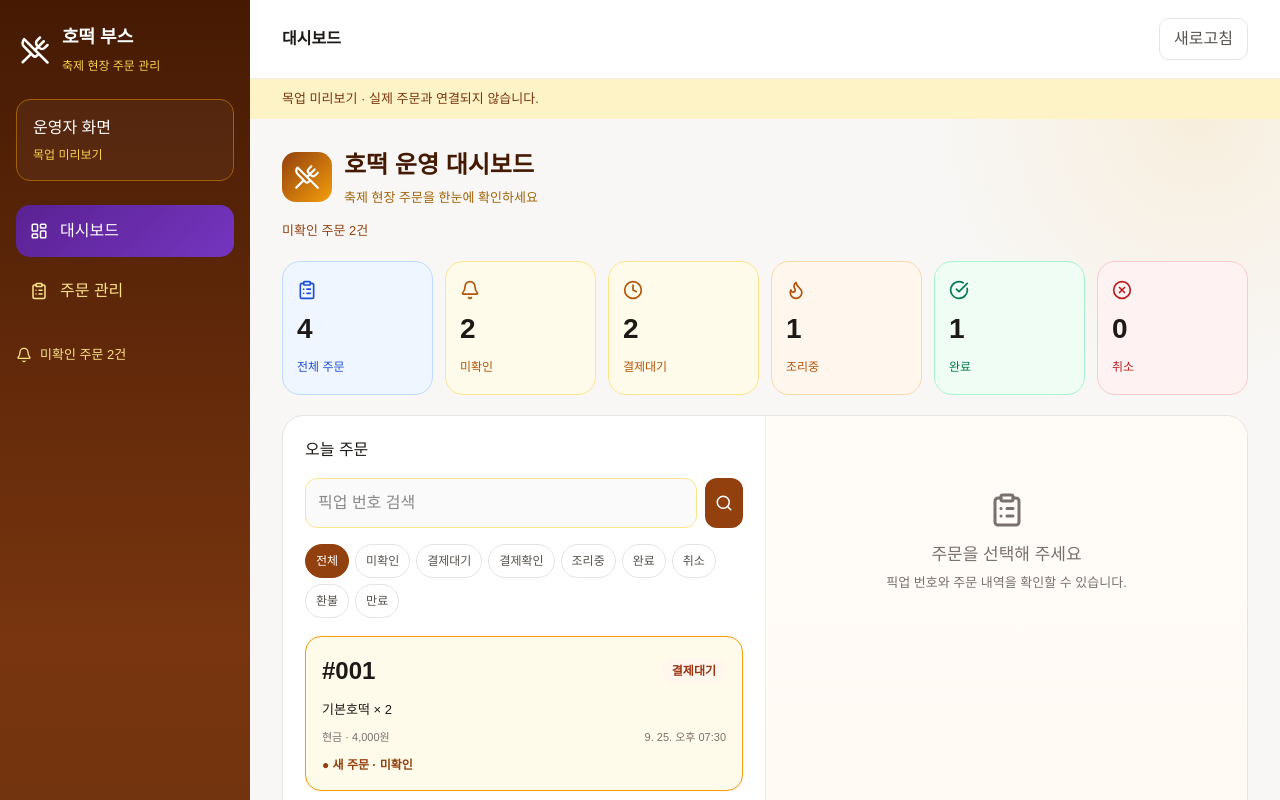
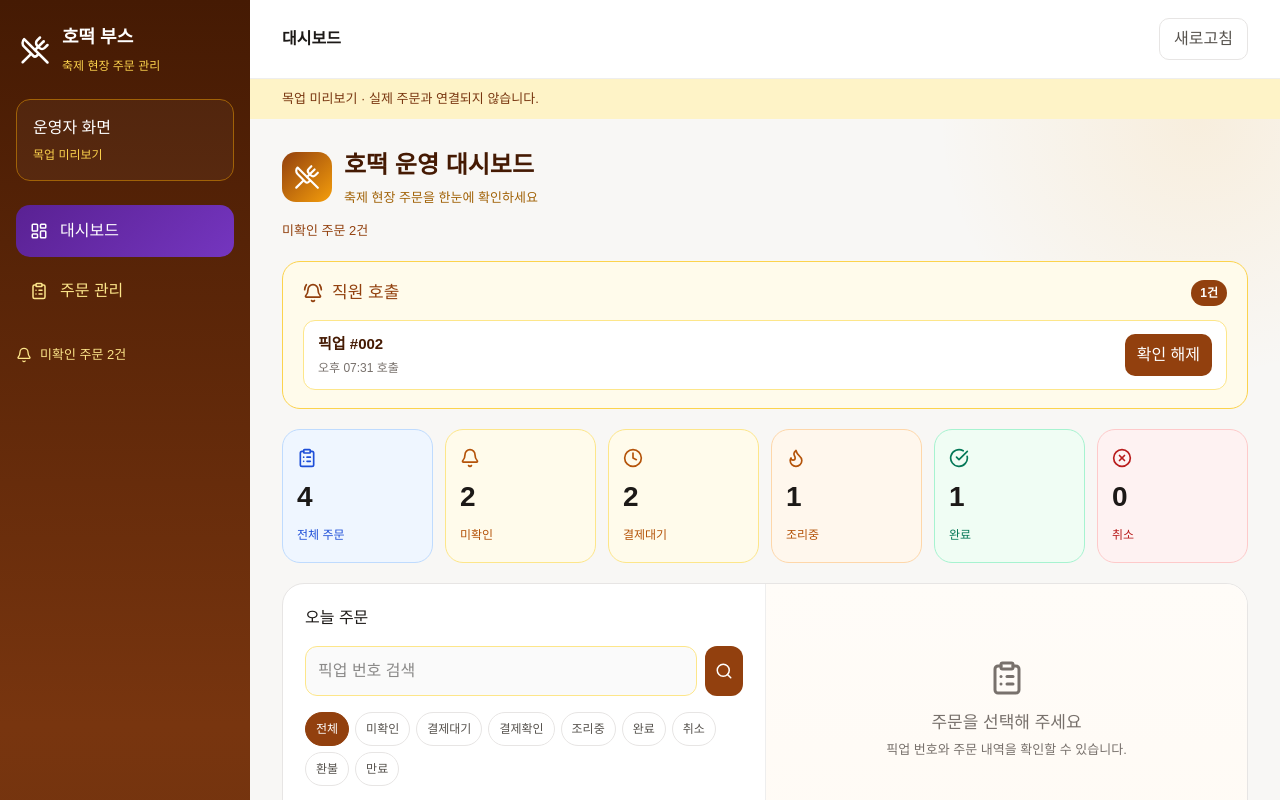
Before and after one commit to ssong2332/2026-PyeongTaek-Univ.-Festival-Payments, a Next.js app: page /dev/admin in a window 1280 px wide. Shown: the top 800 px of the page. Built offline with nearby package versions, Linux system fonts and the light colour scheme.

Commit message:
feat(T-27): add admin staff call alert panel

```diff
--- /dev/null
+++ b/src/components/admin/CallAlertsPanel.module.css
@@ -0,0 +1,14 @@
+.panel { margin:20px 0; padding:18px 20px; border:1px solid #fcd34d; border-radius:18px; background:#fffbeb; }
+.heading { display:flex; align-items:center; gap:9px; color:#92400e; }
+.heading h2 { margin:0; font-size:17px; }
+.count { margin-left:auto; padding:4px 9px; border-radius:999px; background:#92400e; color:white; font-size:12px; font-weight:700; }
+.empty { margin:14px 0 0; color:#78716c; font-size:13px; }
+.list { display:grid; gap:10px; list-style:none; margin:14px 0 0; padding:0; }
+.item { display:flex; align-items:center; justify-content:space-between; gap:14px; padding:12px 14px; border:1px solid #fde68a; border-radius:12px; background:white; }
+.item strong { display:block; font-size:15px; color:#451a03; }
+.item time { display:block; margin-top:3px; color:#78716c; font-size:12px; }
+.item button { flex-shrink:0; padding:9px 12px; border:0; border-radius:10px; background:#92400e; color:white; font:inherit; font-size:13px; font-weight:700; cursor:pointer; }
+.item button:disabled { opacity:.6; cursor:wait; }
+.item button:focus-visible { outline:3px solid #7c3aed; outline-offset:3px; }
+.error { margin:6px 0 0; color:#b91c1c; font-size:12px; }
+@media(max-width:640px) { .panel { padding:16px; } .item { align-items:stretch; flex-direction:column; } .item button { width:100%; } }
--- /dev/null
+++ b/src/components/admin/CallAlertsPanel.tsx
@@ -0,0 +1,58 @@
+"use client";
+
+import { useState } from "react";
+import { BellRing } from "lucide-react";
+import styles from "./CallAlertsPanel.module.css";
+
+export interface StaffCallAlert {
+    id: string;
+    pickupNumber: number;
+    createdAt: string;
+    acknowledgedAt: string | null;
+}
+
+export interface CallAlertsPanelProps {
+    alerts: StaffCallAlert[];
+    onAcknowledge: (id: string) => Promise<void>;
+}
+
+export function CallAlertsPanel({ alerts, onAcknowledge }: CallAlertsPanelProps) {
+    const [pendingId, setPendingId] = useState<string | null>(null);
+    const [confirmedIds, setConfirmedIds] = useState<string[]>([]);
+    const [errorId, setErrorId] = useState<string | null>(null);
+    const active = alerts.filter(alert => alert.acknowledgedAt === null && !confirmedIds.includes(alert.id));
+
+    async function acknowledge(id: string) {
+        if (pendingId !== null) return;
+        setPendingId(id);
+        setErrorId(null);
+        try {
+            await onAcknowledge(id);
+            setConfirmedIds(previous => [...previous, id]);
+        } catch {
+            setErrorId(id);
+        } finally {
+            setPendingId(null);
+        }
+    }
+
+    return <section className={styles.panel} aria-labelledby="staff-call-heading">
+        <div className={styles.heading}>
+            <BellRing aria-hidden="true" size={20} />
+            <h2 id="staff-call-heading">직원 호출</h2>
+            <span className={styles.count} aria-label={`확인 대기 ${active.length}건`}>{active.length}건</span>
+        </div>
+        {active.length === 0 ? <p className={styles.empty}>확인할 직원 호출이 없습니다.</p> :
+            <ul className={styles.list}>{active.map(alert => <li key={alert.id} className={styles.item}>
+                <div>
+                    <strong>픽업 #{String(alert.pickupNumber).padStart(3, "0")}</strong>
+                    <time dateTime={alert.createdAt}>{new Date(alert.createdAt).toLocaleTimeString("ko-KR", { timeZone: "Asia/Seoul", hour: "2-digit", minute: "2-digit" })} 호출</time>
+                    {errorId === alert.id && <p className={styles.error} role="alert">확인 처리에 실패했습니다. 다시 시도해 주세요.</p>}
+                </div>
+                <button type="button" onClick={() => void acknowledge(alert.id)} disabled={pendingId !== null}
+                    aria-label={`픽업 ${String(alert.pickupNumber).padStart(3, "0")} 직원 호출 확인`}>
+                    {pendingId === alert.id ? "처리 중…" : "확인 해제"}
+                </button>
+            </li>)}</ul>}
+    </section>;
+}
--- a/src/components/admin/OrderDashboard.tsx
+++ b/src/components/admin/OrderDashboard.tsx
@@ -3,6 +3,7 @@
 import { useRef, useState, type FormEvent } from "react";
 import { Bell, CheckCircle, ClipboardList, Clock, Flame, LayoutDashboard, Search, UtensilsCrossed, XCircle } from "lucide-react";
 import type { AdminOrderDto, OrderStatus } from "@/lib/dto/adminOrder";
+import { CallAlertsPanel, type StaffCallAlert } from "./CallAlertsPanel";
 import styles from "./OrderDashboard.module.css";
 
 const LABELS: Record<OrderStatus, string> = {
@@ -24,13 +25,15 @@ export interface OrderDashboardProps {
     isLoading?: boolean;
     error?: string | null;
     preview?: boolean;
+    callAlerts?: StaffCallAlert[];
+    onAcknowledgeCall?: (id: string) => Promise<void>;
     onReload: () => Promise<void>;
     onAcknowledge: (id: string) => Promise<void>;
     onSearch: (pickupNumber: number) => Promise<AdminOrderDto[]>;
 }
 
 export function OrderDashboard({ orders, isLoading = false, error, preview = false,
-    onReload, onAcknowledge, onSearch }: OrderDashboardProps) {
+    callAlerts, onAcknowledgeCall, onReload, onAcknowledge, onSearch }: OrderDashboardProps) {
     const [page, setPage] = useState<"dashboard" | "orders">("dashboard");
     const [filter, setFilter] = useState<Filter>("all");
     const [query, setQuery] = useState("");
@@ -120,6 +123,8 @@ export function OrderDashboard({ orders, isLoading = false, error, preview = fal
                     <h1>{page === "dashboard" ? "호떡 운영 대시보드" : "현장 주문판"}</h1><p>축제 현장 주문을 한눈에 확인하세요</p></div></div>
                 <p role="status" className={styles.notice}>{notice || `미확인 주문 ${unacknowledged}건`}</p>
                 {(error || actionError) && <div role="alert" className={styles.error}>{actionError || "주문을 불러오지 못했습니다. 새로고침해 주세요."}</div>}
+                {page === "dashboard" && callAlerts && onAcknowledgeCall &&
+                    <CallAlertsPanel alerts={callAlerts} onAcknowledge={onAcknowledgeCall} />}
                 {page === "dashboard" && <section className={styles.stats} aria-label="오늘 주문 요약">
                     {stats.map(s => <button key={s.label} className={styles.stat} onClick={() => { setPage("orders"); setFilter(s.filter); clearSearch(); }}>
                         <s.icon size={20} /><strong>{isLoading ? "—" : s.value}</strong><span>{s.label}</span></button>)}
--- a/src/features/admin/DashboardPreview.tsx
+++ b/src/features/admin/DashboardPreview.tsx
@@ -2,6 +2,7 @@
 
 import { useRef, useState } from "react";
 import { OrderDashboard } from "@/components/admin/OrderDashboard";
+import type { StaffCallAlert } from "@/components/admin/CallAlertsPanel";
 import type { AdminOrderDto } from "@/lib/dto/adminOrder";
 
 export function makePreviewOrders(): AdminOrderDto[] {
@@ -21,9 +22,14 @@ export function makePreviewOrders(): AdminOrderDto[] {
 }
 export function DashboardPreview() {
     const [orders, setOrders] = useState(makePreviewOrders);
+    const [callAlerts, setCallAlerts] = useState<StaffCallAlert[]>([
+        { id: "preview-call-1", pickupNumber: 2, createdAt: "2026-09-25T10:31:00.000Z", acknowledgedAt: null },
+    ]);
     const current = useRef(orders);
     function replace(next: AdminOrderDto[]) { current.current = next; setOrders(next); }
-    return <OrderDashboard orders={orders} preview
+    return <OrderDashboard orders={orders} preview callAlerts={callAlerts}
+        onAcknowledgeCall={async id => setCallAlerts(previous => previous.map(alert =>
+            alert.id === id ? { ...alert, acknowledgedAt: new Date().toISOString() } : alert))}
         onReload={async () => replace(makePreviewOrders())}
         onSearch={async number => current.current.filter(order => order.pickupNumber === number)}
         onAcknowledge={async id => replace(current.current.map(order => order.id === id ? {
```
Also changed, not shown: 1 other file (tests, documents, lock files or other folders).
